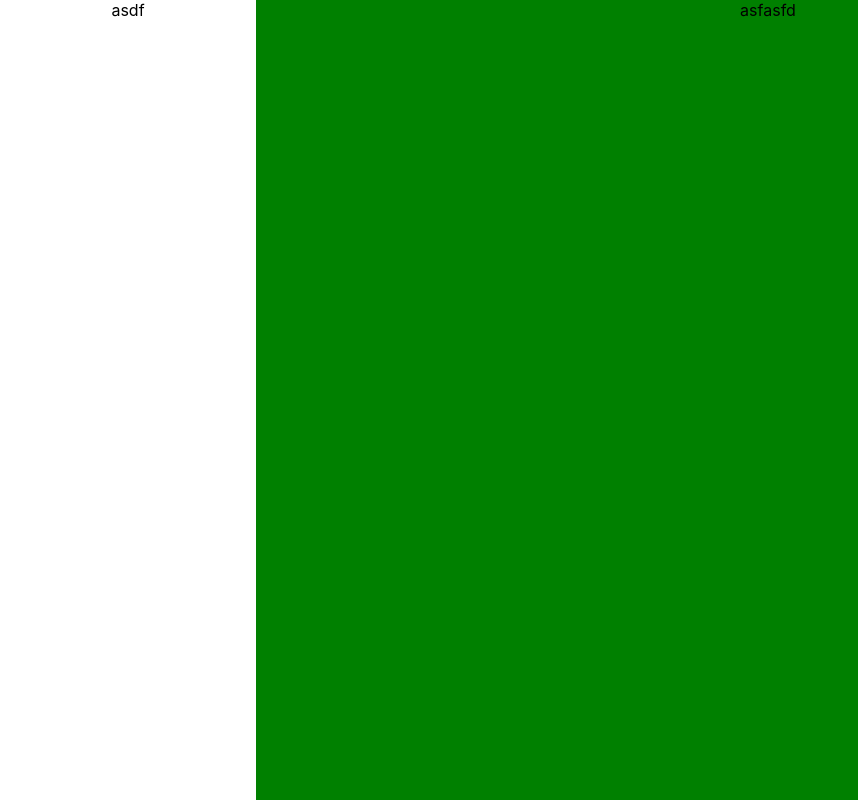
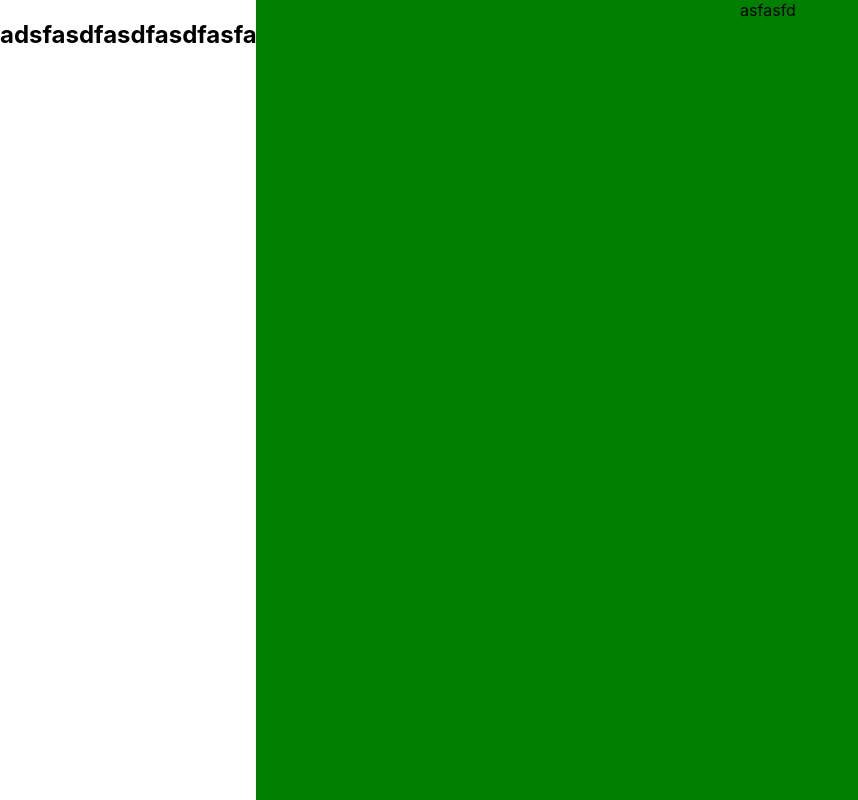
Before and after one commit to devteamepic/frontend, a React (Create React App) app: page / in a window 1280 px wide. Shown: the top 800 px of the page, without its empty margins (0-858 px from the left). Built offline with nearby package versions, Linux system fonts and the light colour scheme.

Commit message:
added the left menu markdown

```diff
--- a/src/App.js
+++ b/src/App.js
@@ -1,13 +1,15 @@
 import React from 'react';
-import logo from './logo.svg';
+import ReactMarkdown from 'react-markdown'
 import './App.css';
 
 function App() {
+
+  const input = '## adsfasdfasdfasdfasfasf'
   return (
     <div className="App">
       <div id="wrapper">
         <div id="left-menu">
-          asdf
+          <ReactMarkdown  source={input} />
         </div>
         <div id="content">
           asfasfd
@@ -17,4 +19,6 @@ function App() {
   );
 }
 
+
+
 export default App;
```
